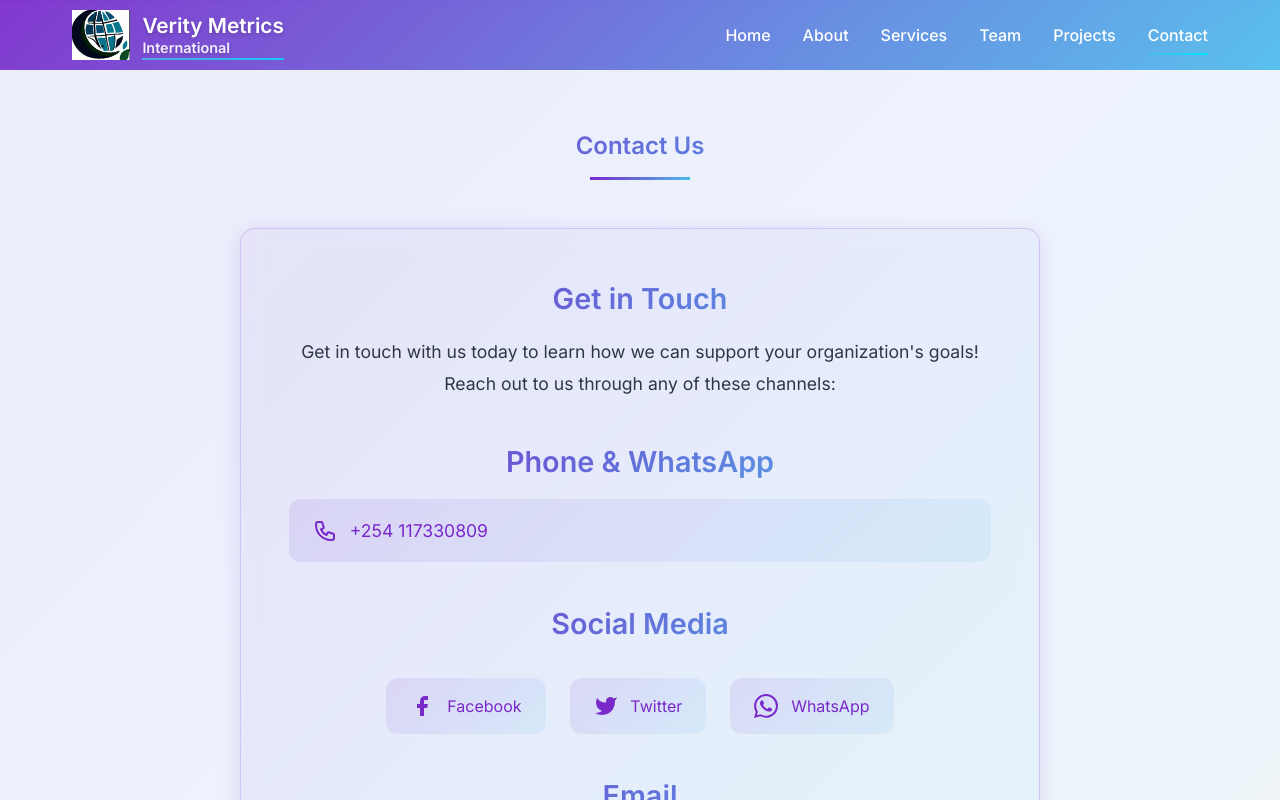
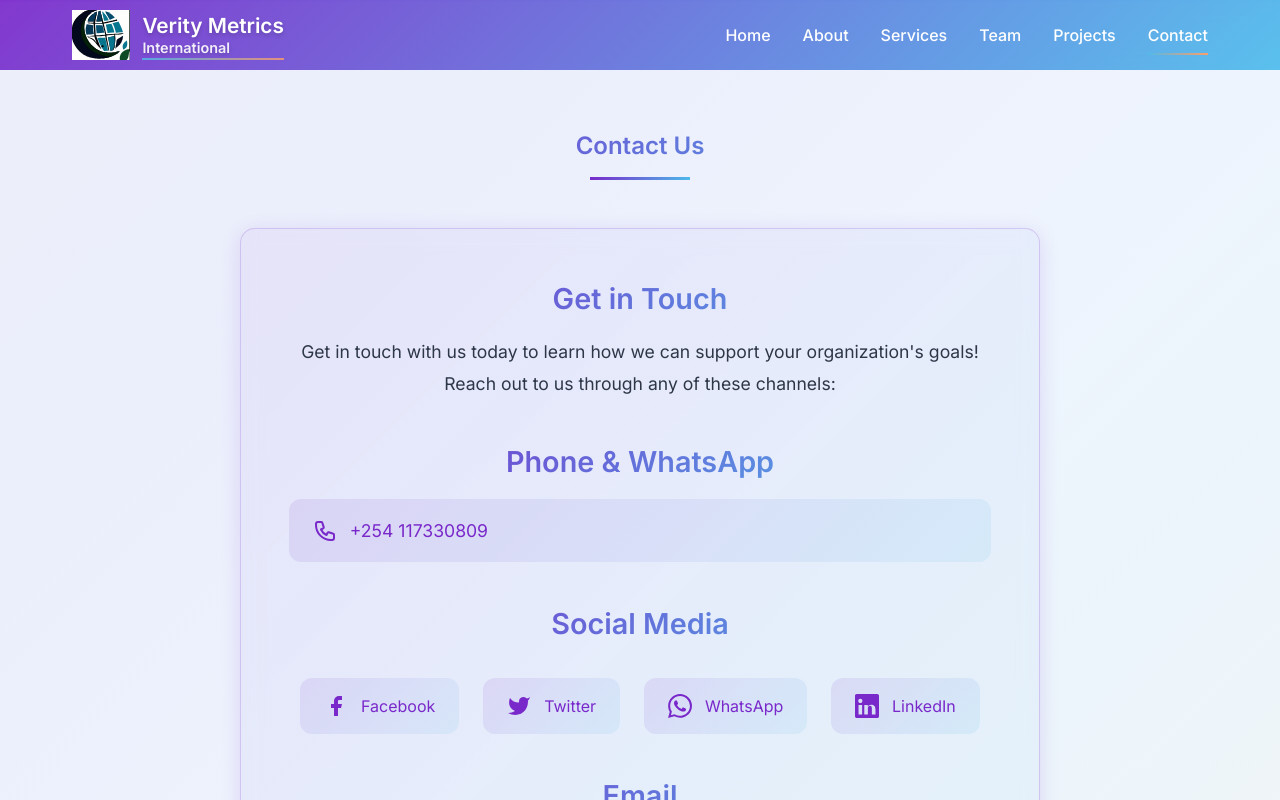
Before and after one commit to Acegogo/Verity-Metrics, a React (Create React App) app: page /contact in a window 1280 px wide. Shown: the top 800 px of the page. Built offline with nearby package versions, Linux system fonts and the light colour scheme.

Commit message:
Update website content and styling

```diff
--- a/src/App.js
+++ b/src/App.js
@@ -14,7 +14,7 @@ const theme = {
   colors: {
     primary: '#7928CA',
     secondary: '#4DBBEB',
-    accent: '#00E4FF',
+    accent: '#FF9D66',
     highlight: '#A2FAEB',
     success: '#66D9A8',
     text: '#2D3748',
@@ -25,7 +25,7 @@ const theme = {
   },
   gradients: {
     primary: 'linear-gradient(135deg, #7928CA 0%, #4DBBEB 100%)',
-    secondary: 'linear-gradient(135deg, #4DBBEB 0%, #00E4FF 100%)',
+    secondary: 'linear-gradient(135deg, #4DBBEB 0%, #FF9D66 100%)',
     accent: 'linear-gradient(135deg, #00E4FF 0%, #7928CA 100%)',
     card: 'linear-gradient(135deg, rgba(121, 40, 202, 0.08) 0%, rgba(77, 187, 235, 0.08) 100%)',
     success: 'linear-gradient(135deg, #66D9A8 0%, #4DBBEB 100%)',
--- a/src/pages/About.js
+++ b/src/pages/About.js
@@ -278,6 +278,13 @@ function About() {
             </p>
           </BelowImageContent>
         </ContentGrid>
+
+        <div style={{ margin: '20px 0' }}>
+          <video width="640" height="360" controls>
+            <source src="/videos/about-video.mp4" type="video/mp4" />
+            Your browser does not support the video tag.
+          </video>
+        </div>
       </AboutContainer>
     </AboutSection>
   );
--- a/src/pages/Contact.js
+++ b/src/pages/Contact.js
@@ -202,6 +202,19 @@ function Contact() {
                 </svg>
                 WhatsApp
               </SocialLink>
+
+              <SocialLink
+                href="https://www.linkedin.com/company/106668154"
+                target="_blank"
+                rel="noopener noreferrer"
+                whileHover={{ scale: 1.05 }}
+                whileTap={{ scale: 0.95 }}
+              >
+                <svg xmlns="http://www.w3.org/2000/svg" fill="currentColor" viewBox="0 0 24 24">
+                  <path d="M20.447 20.452h-3.586v-5.579c0-1.333-.025-3.048-1.853-3.048-1.853 0-2.136 1.446-2.136 2.935v5.692h-3.586V10.999h3.448v1.563h.049c.48-.908 1.653-1.86 3.397-1.86 3.628 0 4.295 2.386 4.295 5.493v5.257zM5.337 9.001c-1.152 0-2.083-.934-2.083-2.083 0-1.151.931-2.083 2.083-2.083 1.151 0 2.083.932 2.083 2.083 0 1.149-.932 2.083-2.083 2.083zm1.793 11.451H3.544V10.999h3.586v9.453zM22.225 0H1.775C.794 0 0 .794 0 1.775v20.451C0 23.206.794 24 1.775 24h20.451C23.206 24 24 23.206 24 22.225V1.775C24 .794 23.206 0 22.225 0z"/>
+                </svg>
+                LinkedIn
+              </SocialLink>
             </SocialLinks>
           </ContactInfo>
 
@@ -219,6 +232,8 @@ function Contact() {
             </p>
           </ContactInfo>
         </ContactCard>
+
+
       </ContactContainer>
     </ContactSection>
   );
--- a/src/pages/Home.js
+++ b/src/pages/Home.js
@@ -11,7 +11,8 @@ const HeroSection = styled.section`
   background: linear-gradient(
     to right,
     rgba(121, 40, 202, 0.4),
-    rgba(77, 187, 235, 0.3)
+    rgba(77, 187, 235, 0.3),
+    rgba(255, 157, 102, 0.3)
   ),
   url('https://images.unsplash.com/photo-1497366216548-37526070297c?auto=format&fit=crop&w=1920');
   background-size: cover;
@@ -68,7 +69,7 @@ const Title = styled(motion.h1)`
   font-weight: 700;
 
   span {
-    background: ${props => props.theme.gradients.primary};
+    background: ${props => props.theme.gradients.secondary};
     -webkit-background-clip: text;
     -webkit-text-fill-color: transparent;
     text-shadow: none;
@@ -84,7 +85,7 @@ const Subtitle = styled(motion.p)`
   max-width: 800px;
   margin-bottom: 2rem;
   line-height: 1.6;
-  color: white;
+  color: ${props => props.theme.colors.accent};
   text-shadow: 2px 2px 4px rgba(0, 0, 0, 0.3);
   font-weight: 500;
   letter-spacing: 0.5px;
@@ -133,7 +134,7 @@ const Section = styled.div`
       transform: translateX(-50%);
       width: 100px;
       height: 3px;
-      background: ${props => props.theme.gradients.primary};
+      background: ${props => props.theme.gradients.secondary};
     }
   }
 
```
Also changed, not shown: 1 other file (tests, documents, lock files or other folders).
